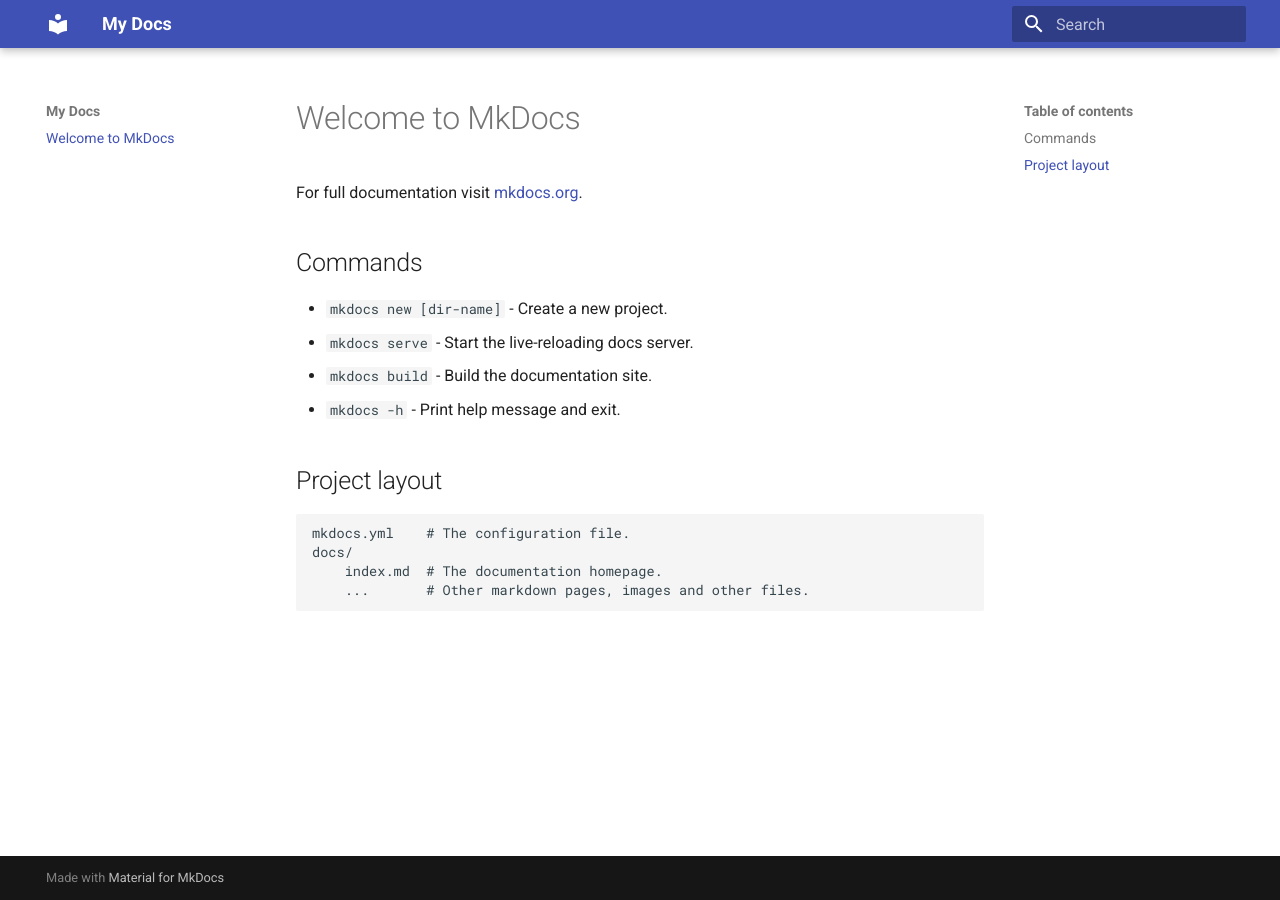
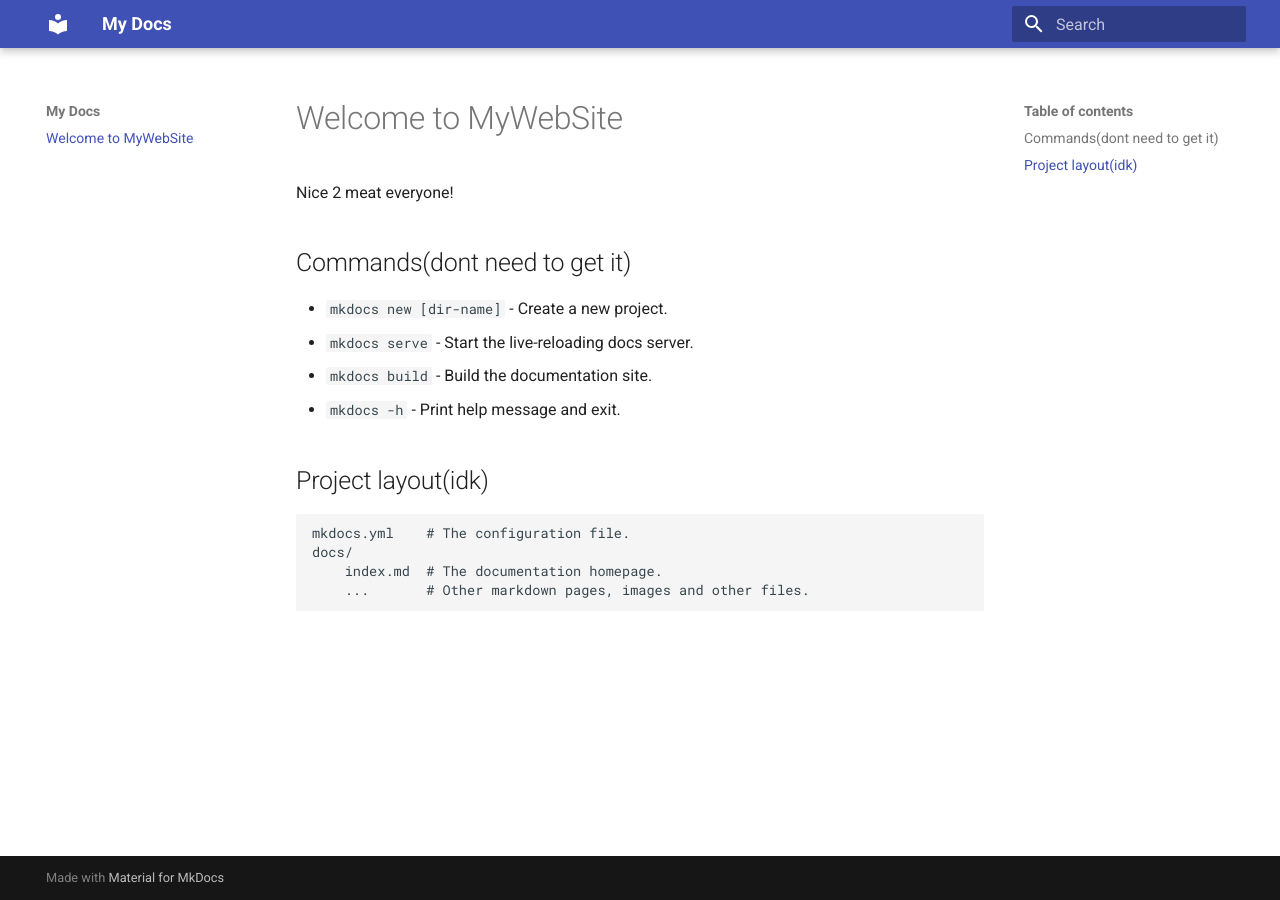
Before and after one commit to Buutters/Buuters.github.io, an MkDocs documentation site: the page built from docs/index.md, in a window 1280 px wide. Built offline with MkDocs 1.6.1 and Material for MkDocs 9.7.7, drawn with Linux system fonts in a browser that asks for light colours.

Commit message:
Update index.md

```diff
--- a/docs/index.md
+++ b/docs/index.md
@@ -1,15 +1,15 @@
-# Welcome to MkDocs
+# Welcome to MyWebSite
 
-For full documentation visit [mkdocs.org](https://www.mkdocs.org).
+Nice 2 meat everyone!
 
-## Commands
+## Commands(dont need to get it)
 
 * `mkdocs new [dir-name]` - Create a new project.
 * `mkdocs serve` - Start the live-reloading docs server.
 * `mkdocs build` - Build the documentation site.
 * `mkdocs -h` - Print help message and exit.
 
-## Project layout
+## Project layout(idk)
 
     mkdocs.yml    # The configuration file.
     docs/
```
